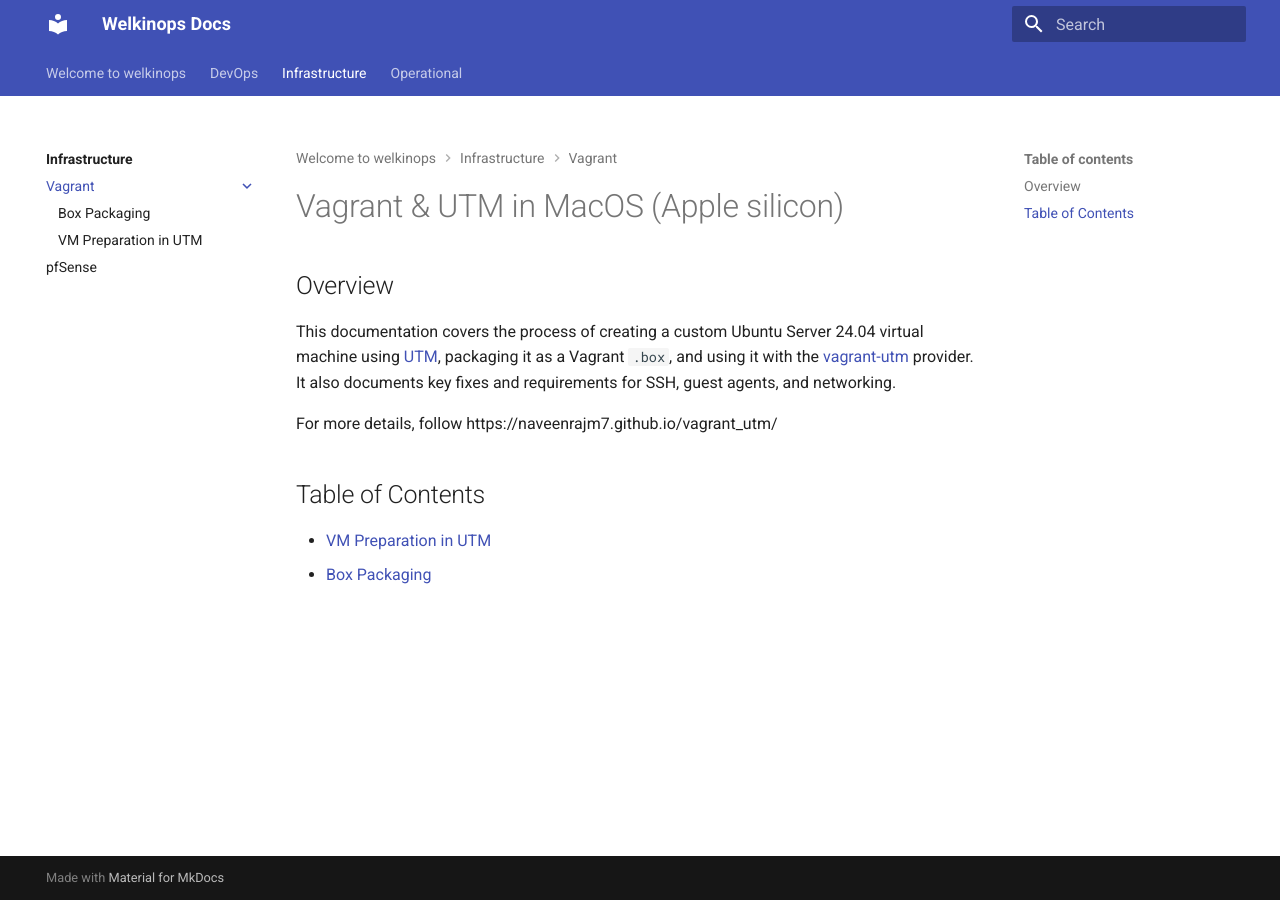
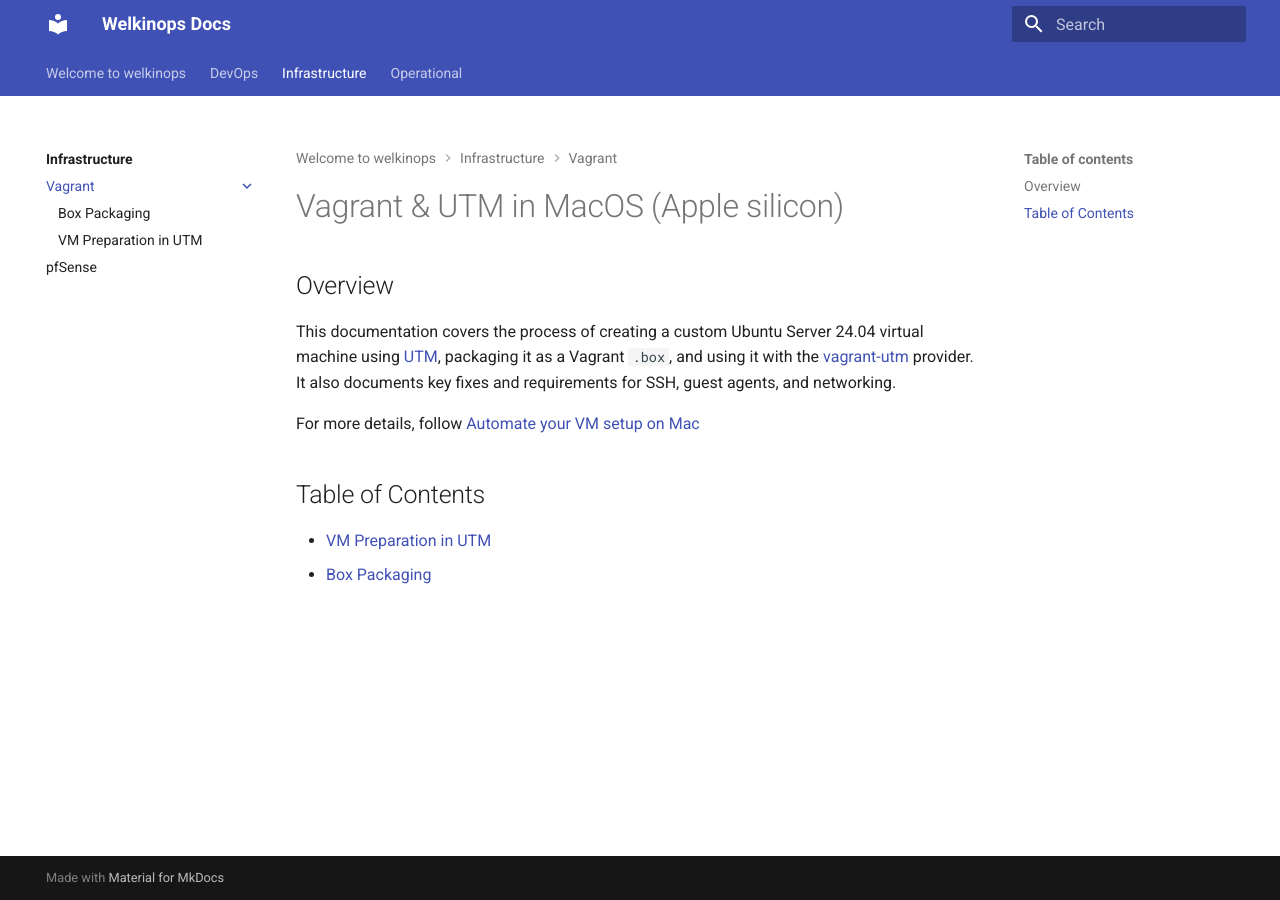
Before and after one commit to amdukf/welkinops, an MkDocs documentation site: the page built from docs/Infrastructure/Vagrant/index.md, in a window 1280 px wide. Built offline with MkDocs 1.6.1 and Material for MkDocs 9.7.7, drawn with Linux system fonts in a browser that asks for light colours.

Commit message:
Update help link

```diff
--- a/docs/Infrastructure/Vagrant/index.md
+++ b/docs/Infrastructure/Vagrant/index.md
@@ -4,7 +4,7 @@
 
 This documentation covers the process of creating a custom Ubuntu Server 24.04 virtual machine using [UTM](https://mac.getutm.app), packaging it as a Vagrant `.box`, and using it with the [vagrant-utm](https://github.com/naveenrajm7/vagrant_utm) provider. It also documents key fixes and requirements for SSH, guest agents, and networking.
 
-For more details, follow https://naveenrajm7.github.io/vagrant_utm/
+For more details, follow [Automate your VM setup on Mac](https://naveenrajm7.github.io/vagrant_utm/)
 
 
 ## Table of Contents
```
